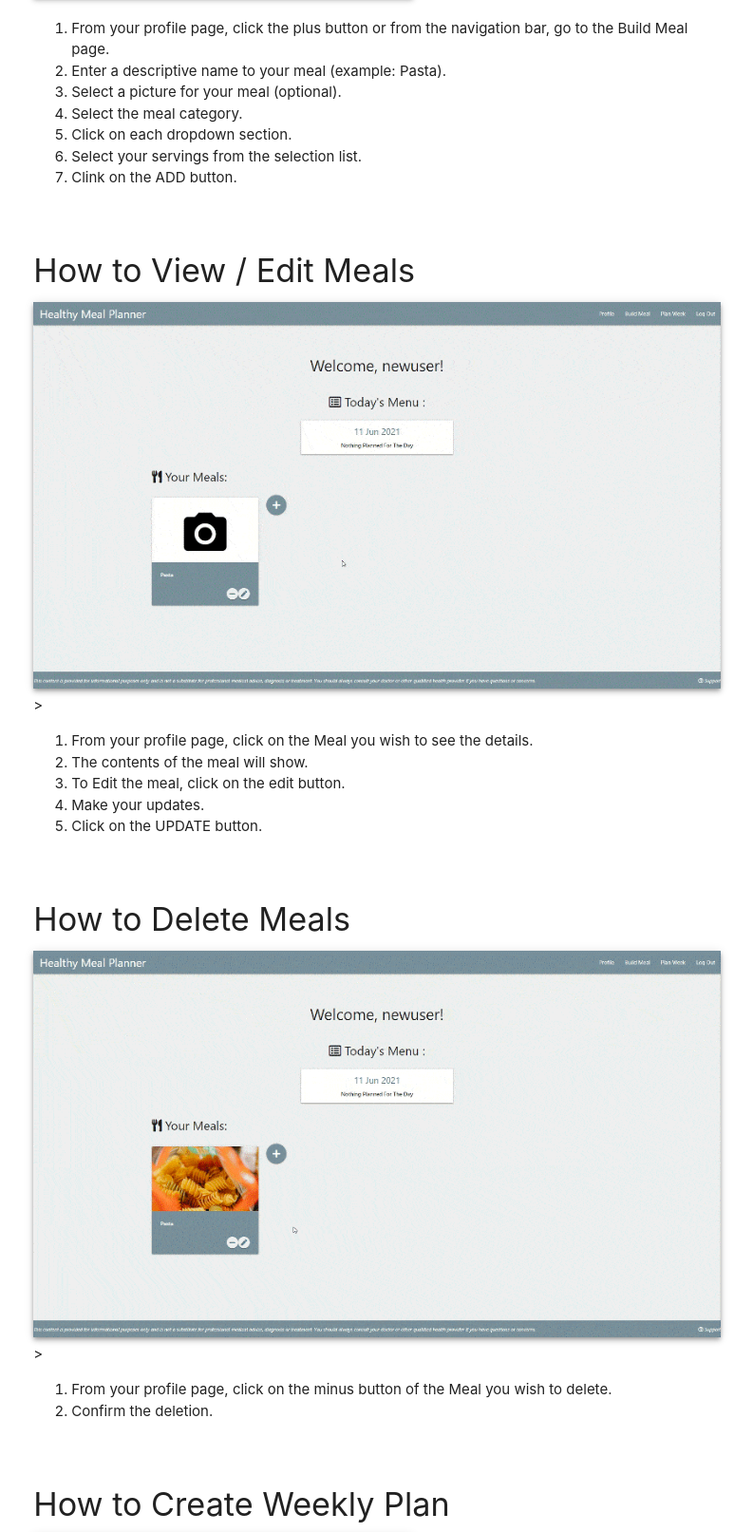
After one commit to belaventer/healthy-meal-planner, a Flask app: page /help in a window 1280 px wide. The commit adds this page. Shown: the part 2706-4319 px from the top of the page at 95% size, without its empty margins (168-961 px from the left). Run offline with Flask 2, Linux system fonts and the light colour scheme; some libraries are stand-ins or nearby versions.

Commit message:
Add Help, 404 and 500 pages

```diff
--- a/app.py
+++ b/app.py
@@ -90,7 +90,7 @@ def format_serving():
             request.form.get('category_type').lower()),
         'ingredient': request.form.get('ingredient').lower(),
         'quantity': float(request.form.get('quantity')),
-        'engineering_unit': request.form.get('engineering_unit')}
+        'engineering_unit': request.form.get('engineering_unit').lower()}
 
     return serving
 
@@ -591,8 +591,35 @@ def logout():
     return redirect(url_for('home'))
 
 
+@app.route('/help')
+def help():
+    """
+    Function to load help page.
+    """
+    user = get_user()
+
+    return render_template('help.html', user=user)
+
+
+
+@app.errorhandler(404)
+def page_not_found(e):
+    """
+    Function to load custom 404 page.
+    """
+    return render_template('404.html'), 404
+
+
+@app.errorhandler(500)
+def internal_error(e):
+    """
+    Function to load custom 500 page.
+    """
+    return render_template('500.html'), 500
+
+
 # Call the Flask application. Note: set debug=False before submission
 if __name__ == '__main__':
     app.run(host=os.environ.get('IP'),
             port=int(os.environ.get('PORT')),
-            debug=True)
+            debug=False)
--- a/static/js/script.js
+++ b/static/js/script.js
@@ -3,6 +3,7 @@ $(document).ready(function(){
     $('.tooltipped').tooltip();
     $('.collapsible').collapsible();
     $('select').formSelect();
+    $('.scrollspy').scrollSpy();
 
     hideOptions($('#category input:checked'));
     $('#category input').click(function () {
--- a/templates/base.html
+++ b/templates/base.html
@@ -15,7 +15,7 @@
     {% endblock %}
     <title>Healthy Meal Planner</title>
 </head>
-<body class="blue-grey lighten-5">
+<body>
 
     <nav>
         <div class="nav-wrapper blue-grey lighten-1">
@@ -71,8 +71,12 @@
     </main>
 
     <footer class="footer-copyright blue-grey lighten-1 white-text small-text">
-        <p class="container">This content is provided for informational purposes only and is not a substitute for professional medical advice, diagnosis or treatment.
-        You should always consult your doctor or other qualified health provider if you have questions or concerns.</p>
+        <p>
+            This content is provided for informational purposes only and is not a substitute for professional medical advice, diagnosis or treatment.
+            You should always consult your doctor or other qualified health provider if you have questions or concerns.
+            <a class="right white-text" href="{{ url_for('help')}}"><i class="far fa-question-circle"></i> Support</a>
+        </p>
+
     </footer>
 
     <script src="https://code.jquery.com/jquery-3.6.0.min.js"
--- /dev/null
+++ b/templates/help.html
@@ -0,0 +1,131 @@
+{% extends "base.html" %}
+{% block content %}
+
+    <div class="row logo-image">
+        <div class="col s6 offset-s3 m4 offset-m4">
+            <img class="responsive-img"
+                src="static/images/logo.png" alt="Knife and fork in front of measuring tape">
+        </div>
+    </div>
+
+    <div class="row">
+        <div class="col s12 m9 l10">
+            <div id="about" class="section scrollspy">
+                <p>
+                    Healthy Meal Planner is a application to aid diet planning.
+                    It is based on the guidelines for a 1800 calorie intake per day of
+                    <a href="https://livehealthonline.com/wp-content/uploads/2018/05/lho-wmp-1800-calorie-meal-plan.pdf" target="_blank">Live Health Online</a>.
+                </p>
+                <p>Just create an account and you are ready to build healthy balanced meal plans.</p>
+            </div>
+
+            <div id="register" class="section scrollspy">
+                <h4>How to Register</h4>
+                <img class="responsive-img z-depth-2" src="{{ url_for('static', filename='images/register.gif')}}"
+                    alt="Animated GIF of Registering steps">
+                <ol>
+                    <li>From the navigation bar, go to the Login / Register page.</li>
+                    <li>Enter your unique username and password and click Submit.</li>
+                    <li>You will be redirected to your profile page.</li>
+                </ol>
+            </div>
+
+            <div id="login" class="section scrollspy">
+                <h4>How to Login</h4>
+                <img class="responsive-img z-depth-2" src="{{ url_for('static', filename='images/login.gif')}}"
+                    alt="Animated GIF of Login steps">>
+                <ol>
+                    <li>From the navigation bar, go to the Login / Register page.</li>
+                    <li>Enter your username and password and click Log In.</li>
+                    <li>You will be redirected to your profile page.</li>
+                </ol>
+            </div>
+
+            <div id="logout" class="section scrollspy">
+                <h4>How to Logout</h4>
+                <img class="responsive-img z-depth-2" src="{{ url_for('static', filename='images/logout.gif')}}"
+                    alt="Animated GIF of Logout steps">>
+                <ol>
+                    <li>Once logged in, just click in Log Out on the Navigation Bar if you which to leave the session.</li>
+                </ol>
+            </div>
+
+            <div id="create-meal" class="section scrollspy">
+                <h4>How to Create Meals</h4>
+                <img class="responsive-img z-depth-2" src="{{ url_for('static', filename='images/create-meal.gif')}}"
+                    alt="Animated GIF of Creating a Meal steps">>
+                <ol>
+                    <li>From your profile page, click the plus button or from the navigation bar, go to the Build Meal page.</li>
+                    <li>Enter a descriptive name to your meal (example: Pasta).</li>
+                    <li>Select a picture for your meal (optional).</li>
+                    <li>Select the meal category.</li>
+                    <li>Click on each dropdown section.</li>
+                    <li>Select your servings from the selection list.</li>
+                    <li>Clink on the ADD button.</li>
+                </ol>
+            </div>
+
+            <div id="edit-meal" class="section scrollspy">
+                <h4>How to View / Edit Meals</h4>
+                <img class="responsive-img z-depth-2" src="{{ url_for('static', filename='images/edit-meal.gif')}}"
+                    alt="Animated GIF of Viweing and Editing a meal steps">>
+                <ol>
+                    <li>From your profile page, click on the Meal you wish to see the details.</li>
+                    <li>The contents of the meal will show.</li>
+                    <li>To Edit the meal, click on the edit button.</li>
+                    <li>Make your updates.</li>
+                    <li>Click on the UPDATE button.</li>
+                </ol>
+            </div>
+
+            <div id="delete-meal" class="section scrollspy">
+                <h4>How to Delete Meals</h4>
+                <img class="responsive-img z-depth-2" src="{{ url_for('static', filename='images/delete-meal.gif')}}"
+                    alt="Animated GIF of Deleting a Meal steps">>
+                <ol>
+                    <li>From your profile page, click on the minus button of the Meal you wish to delete.</li>
+                    <li>Confirm the deletion.</li>
+                </ol>
+            </div>
+
+            <div id="create-week" class="section scrollspy">
+                <h4>How to Create Weekly Plan</h4>
+                <img class="responsive-img z-depth-2" src="{{ url_for('static', filename='images/create-week.gif')}}"
+                    alt="Animated GIF of Adding a Week Plan steps">>
+                <ol>
+                    <li>From the navigation bar, got to Plan Week page.</li>
+                    <li>Using the arrows selectors, navigate to your desired week.</li>
+                    <li>Click on the day you wish to plan the Menu.</li>
+                    <li>Select the Breakfast, Lunch, Dinner and Snack from your created Meals for the day.</li>
+                    <li>Click on Submit.</li>
+                </ol>
+            </div>
+
+            <div id="groceries-list" class="section scrollspy">
+                <h4>How to Generate Groceries List</h4>
+                <img class="responsive-img z-depth-2" src="{{ url_for('static', filename='images/groceries-list.gif')}}"
+                    alt="Animated GIF of Getting Groceries List steps">>
+                <ol>
+                    <li>From the navigation bar, got to Plan Week page.</li>
+                    <li>Using the arrows selectors, navigate to your desired week.</li>
+                    <li>Click on the Get Groceries button.</li>
+                    <li>The groceries list for the week will be generated on a new tab.</li>
+                </ol>
+            </div>
+        </div>
+        <div class="col hide-on-small-only m3 l2">
+            <ul class="section table-of-contents">
+                <li><a href="#about">About</a></li>
+                <li><a href="#register">How to Register</a></li>
+                <li><a href="#login">How to Login</a></li>
+                <li><a href="#logout">How to Logout</a></li>
+                <li><a href="#create-meal">How to Create Meals</a></li>
+                <li><a href="#edit-meal">How to View / Edit Meals</a></li>
+                <li><a href="#delete-meal">How to Delete Meals</a></li>
+                <li><a href="#create-week">How to Create Weekly Plan</a></li>
+                <li><a href="#groceries-list">How to Generate Groceries List</a></li>
+            </ul>
+        </div>
+    </div>
+
+{% endblock %}
--- a/templates/home.html
+++ b/templates/home.html
@@ -4,7 +4,7 @@
     <div class="row logo-image">
         <div class="col s6 offset-s3 m4 offset-m4">
             <img class="responsive-img"
-                src="static/images/logo.png" alt="Knife and fork in front of measuring tape">
+                src="{{ url_for('static', filename='images/logo.png') }}" alt="Knife and fork in front of measuring tape">
         </div>
     </div>
 
--- a/templates/profile.html
+++ b/templates/profile.html
@@ -35,7 +35,7 @@
 
                 <div class="col s6 m3">
                     <div class="card sticky-action blue-grey lighten-1 white-text small">
-                        {% if meal.meal_image and meal.meal_image != '' %}
+                        {% if meal.meal_image and meal.meal_image != 'images/meals/' + user.username %}
                         <div class="card-image waves-effect waves-block waves-light white">
                             <img class="activator" src="{{ url_for('static', filename=meal.meal_image)}}">
                         </div>
```
Also changed, not shown: templates/404.html (added, +29 -0 lines), templates/500.html (added, +29 -0 lines), templates/plan_week.html (+11 -5 lines), static/images/delete-meal.gif (added), static/images/edit-meal.gif (added), static/images/groceries-list.gif (added), static/images/login.gif (added), static/images/logout.gif (added), 3 other files.
